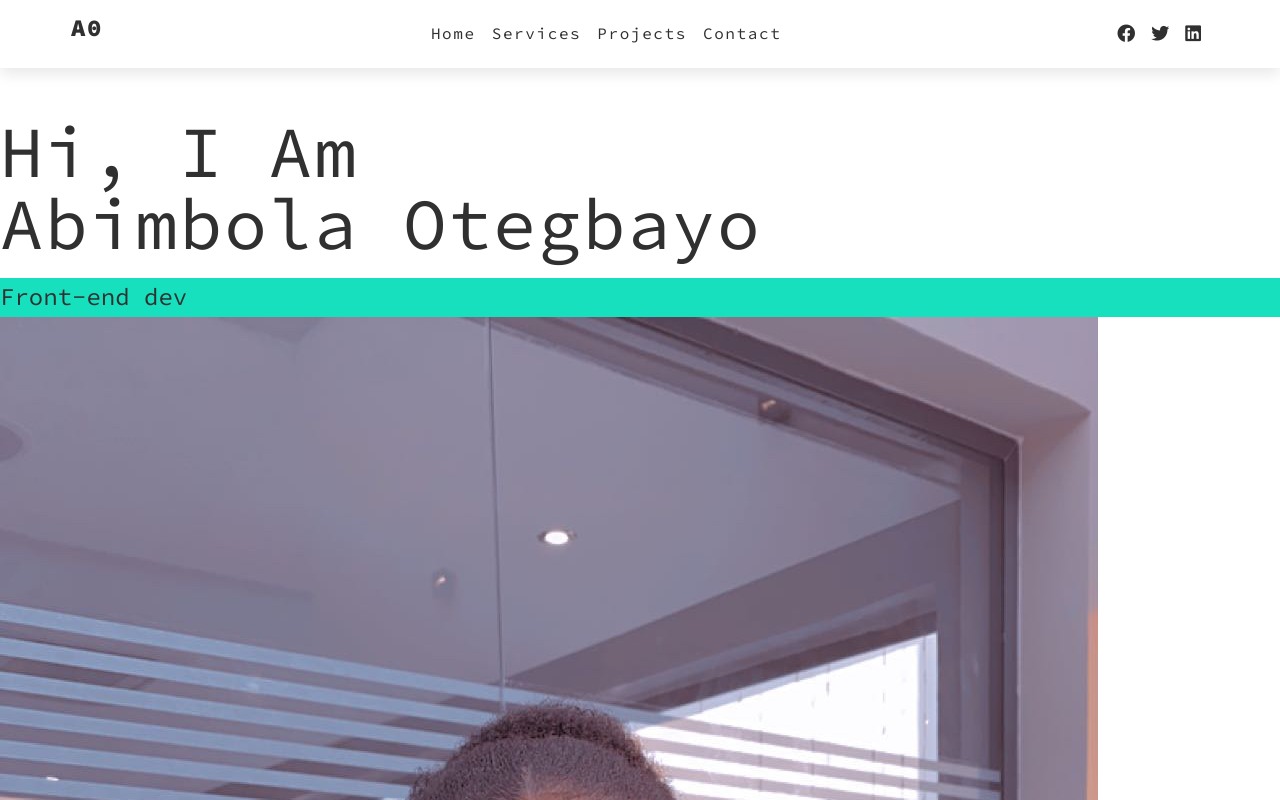
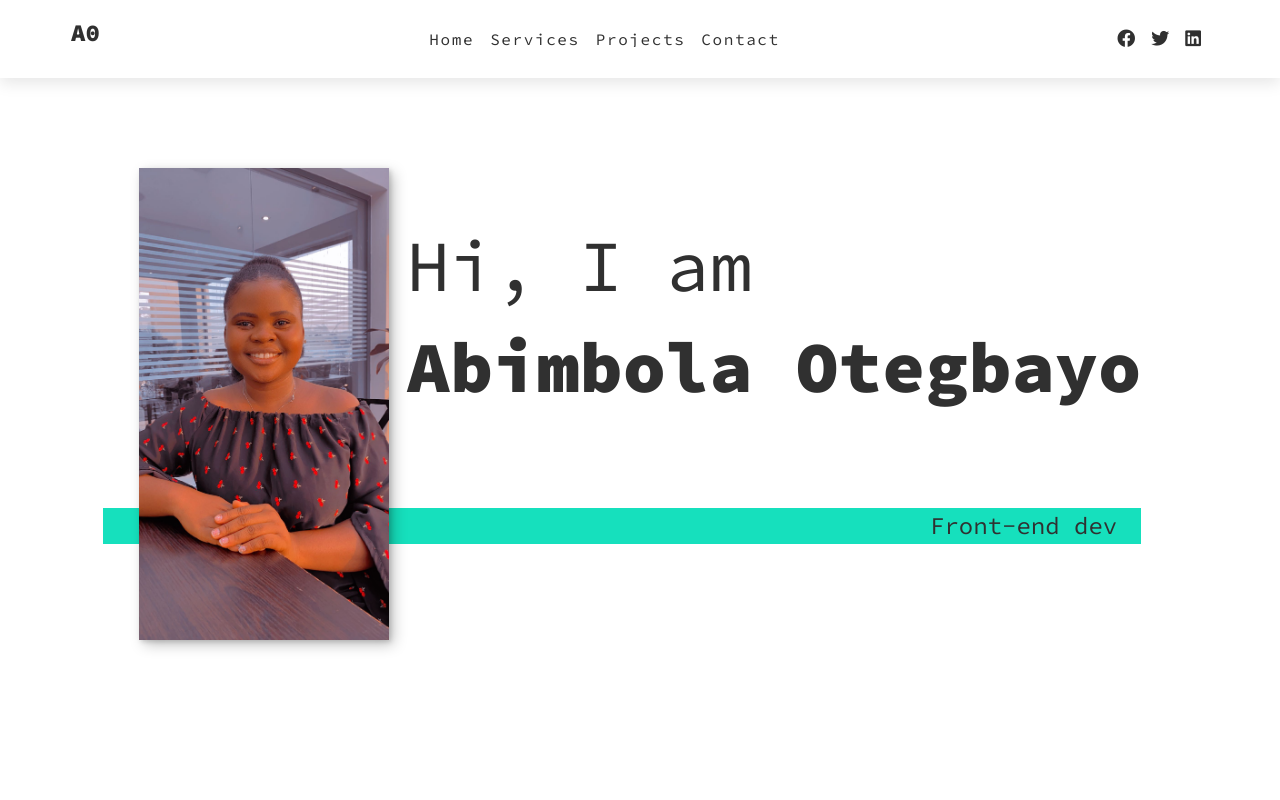
Before and after one commit to AbimbolaP/myPortfolio, a plain HTML site: page index.html in a window 1280 px wide. Shown: the top 800 px of the page. Drawn offline with nearby package versions, Linux system fonts and the light colour scheme; a web font is replaced by a local one.

Commit message:
Updated styles

```diff
--- a/index.html
+++ b/index.html
@@ -74,7 +74,7 @@
         Hi, I am <strong>Abimbola Otegbayo</strong>
       </h1>
       <p class="section__subtitle section__subtitle--intro">Front-end dev</p>
-      <img src="./images/heroimage.jpeg" alt="Picture of Abimbola smiling">
+      <img src="./images/heroimage.jpeg" width="500" height="auto" alt="Picture of Abimbola smiling" class="intro__img">
     </section>
 
     <!--My Services-->
--- a/styles.css
+++ b/styles.css
@@ -57,6 +57,9 @@ Variables
   --fs-h3: 1.25rem;
   --fs-body: 1rem;
 
+  --bs: 0.25em 0.25em 0.75em rgba(0,0,0,.25),
+        0.125em 0.125em 0.25em rgba(0,0,0,.15);
+
   --transition: all 0.3s linear;
   --spacing: 0.1rem;
   --radius: 0.25rem;
@@ -80,16 +83,24 @@ Global Styles
 }
 body {
   font-family: var(--ff-secondary);
-  background: var(--clr-light);
+  background: var(--clr-);
   color: var(--clr-dark);
   margin: 0;
-  line-height: 1.6;
+  line-height: 1;
   font-size: var(--fs-body);
 }
 
 img{
   display: block;
   max-width: 100%;
+}
+
+section {
+  padding: 5em 2em;
+}
+
+strong {
+  font-weight: var(--fw-bold);
 }
 ul {
   list-style-type: none;
@@ -100,8 +111,7 @@ a {
 h1,
 h2,
 h3 {
-  letter-spacing: var(--spacing);
-  text-transform: capitalize;
+  /* letter-spacing: var(--spacing); */
   line-height: 1.1;
   margin-bottom: 0.75rem;
 }
@@ -109,6 +119,20 @@ h3 {
 h1{ font-size: var(--fs-h1);}
 h2{ font-size: var(--fs-h2);}
 h3{ font-size: var(--fs-h3);}
+
+@media screen and (min-width: 800px) {
+  :root {
+    --fs-h1: 4.5rem;
+    --fs-h2: 3.75rem;
+    --fs-h3: 1.5rem;
+    --fs-body: 1.125rem;
+  }
+  h1,
+  h2,
+  h3 {
+    line-height: 1.4;
+  }
+}
 
 .section__title {
   margin-bottom: .25em;
@@ -129,25 +153,50 @@ h3{ font-size: var(--fs-h3);}
 .section__subtitle--intro,
 .section__subtitle--about {
   background: var(--clr-accent);
+  padding: .25em 1em;
   font-family: var(--ff-secondary);
+  margin-bottom: 1em;
 }
 p {
   margin-bottom: 1.25rem;
   color: var(--clr-grey-5);
 }
-@media screen and (min-width: 800px) {
-  :root {
-    --fs-h1: 4.5rem;
-    --fs-h2: 3.75rem;
-    --fs-h3: 1.5rem;
-    --fs-body: 1.125rem;
+
+.intro {
+  position: relative;
+}
+
+@media (min-width: 800px) {
+  .intro {
+    display: grid;
+    width: min-content;
+    margin: 0 auto;
+    grid-column-gap: 1em;
+    grid-template-areas:
+      "img title"
+      "img subtitle";
+    grid-template-columns: min-content max-content;
   }
-  h1,
-  h2,
-  h3 {
-    line-height: 1;
+
+  .intro__img {
+    grid-area: img;
+    min-width: 250px;
+    position: relative;
+    z-index: 2;
+    box-shadow: var(--bs);
+  }
+
+  .section__subtitle--intro {
+    align-self: start;
+    grid-column: -1 /1;
+    grid-row: 2;
+    text-align: right;
+    position: relative;
+    left: -1.5em;
+    width: calc(100% + 1.5em);
   }
 }
+
 /*  global classes */
 
 /* section */
@@ -188,21 +237,21 @@ nav {
 }
 .nav-toggle {
   font-size: 1.5rem;
-  color: var(--clr-primary-5);
+  color: var(--clr-dark);
   background: transparent;
   border-color: transparent;
   transition: var(--transition);
   cursor: pointer;
 }
 .nav-toggle:hover {
-  color: var(--clr-primary-1);
+  color: var(--clr-accent);
   transform: rotate(90deg);
 }
 .logo {
   height: 40px;
 }
 .links a {
-  color: var(--clr-grey-3);
+  color: var(--clr-dark);
   font-size: 1rem;
   text-transform: capitalize;
   letter-spacing: var(--spacing);
@@ -211,8 +260,8 @@ nav {
   transition: var(--transition);
 }
 .links a:hover {
-  background: var(--clr-primary-8);
-  color: var(--clr-primary-5);
+  background: var(--clr-light);
+  color: var(--clr-accent);
   padding-left: 1.5rem;
 }
 .social-icons {
@@ -258,10 +307,10 @@ nav {
   }
   .social-icons a {
     margin: 0 0.5rem;
-    color: var(--clr-primary-5);
+    color: var(--clr-dark);
     transition: var(--transition);
   }
   .social-icons a:hover {
-    color: var(--clr-primary-7);
+    color: var(--clr-accent);
   }
 }
```
